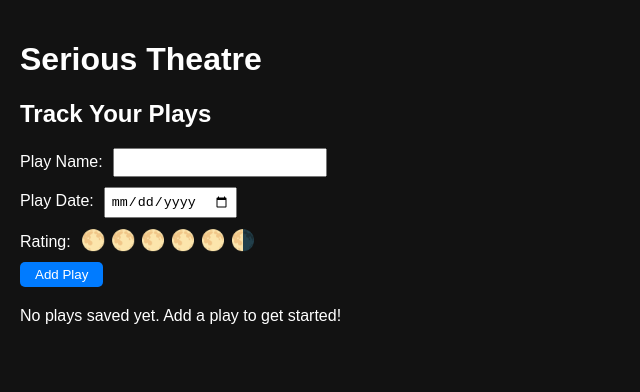
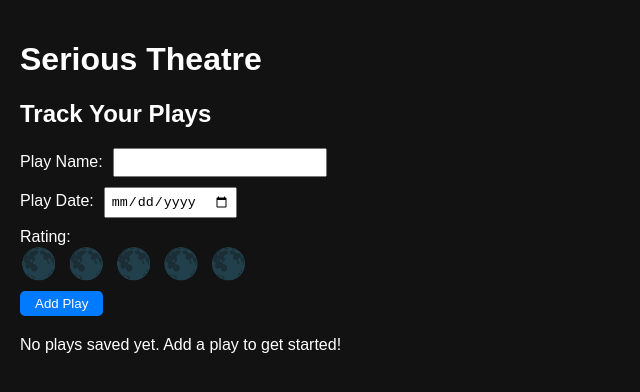
Before and after one commit to tescoboy/serious-theatre, a React (Create React App) app: page / in a window 1280 px wide. Shown: the top 392 px of the page, without its empty margins (0-640 px from the left). Built offline with nearby package versions, Linux system fonts and the light colour scheme; the HTML template or start-up script is replaced by a standard one.

Commit message:
Update App.js

```diff
--- a/src/App.js
+++ b/src/App.js
@@ -33,12 +33,58 @@ const App = () => {
     setRating(0);
   };
 
-  // Render moons for the rating
+  // Handle moon click for rating
+  const handleMoonClick = (position) => {
+    const currentState = getMoonState(position);
+    if (currentState === "empty") {
+      setRating(position + 1);
+    } else if (currentState === "full") {
+      setRating(position + 0.5);
+    } else if (currentState === "half") {
+      setRating(position);
+    }
+  };
+
+  // Determine the current state of a moon (full, half, empty)
+  const getMoonState = (position) => {
+    const fullMoons = Math.floor(rating);
+    const hasHalfMoon = rating % 1 !== 0;
+    if (position < fullMoons) return "full";
+    if (position === fullMoons && hasHalfMoon) return "half";
+    return "empty";
+  };
+
+  // Render moons for rating input
+  const renderMoonInput = () => {
+    return (
+      <div style={{ display: "flex", gap: "10px", cursor: "pointer" }}>
+        {[0, 1, 2, 3, 4].map((position) => {
+          const state = getMoonState(position);
+          return (
+            <span
+              key={position}
+              onClick={() => handleMoonClick(position)}
+              style={{
+                fontSize: "30px",
+                color: state === "empty" ? "#ccc" : "#f0c419",
+                position: "relative",
+              }}
+            >
+              {state === "full" ? "🌕" : state === "half" ? "🌗" : "🌑"}
+            </span>
+          );
+        })}
+      </div>
+    );
+  };
+
+  // Render moons for display in the table
   const renderMoons = (rating) => {
     const fullMoons = Math.floor(rating);
     const hasHalfMoon = rating % 1 !== 0;
     const moons = Array(fullMoons).fill("🌕");
     if (hasHalfMoon) moons.push("🌗");
+    while (moons.length < 5) moons.push("🌑");
     return moons.join(" ");
   };
 
@@ -72,36 +118,8 @@ const App = () => {
           </label>
         </div>
         <div style={{ marginTop: "10px" }}>
-          <label>
-            Rating:
-            <div style={{ marginLeft: "10px", display: "inline-block" }}>
-              {[1, 2, 3, 4, 5].map((num) => (
-                <span
-                  key={num}
-                  onClick={() => setRating(num)}
-                  style={{
-                    cursor: "pointer",
-                    fontSize: "20px",
-                    marginRight: "5px",
-                    color: num <= rating ? "gold" : "gray",
-                  }}
-                >
-                  🌕
-                </span>
-              ))}
-              <span
-                onClick={() => setRating(rating === 0.5 ? 0 : rating + 0.5)}
-                style={{
-                  cursor: "pointer",
-                  fontSize: "20px",
-                  marginRight: "5px",
-                  color: rating % 1 !== 0 ? "gold" : "gray",
-                }}
-              >
-                🌗
-              </span>
-            </div>
-          </label>
+          <label>Rating:</label>
+          {renderMoonInput()}
         </div>
         <button
           type="submit"
```
